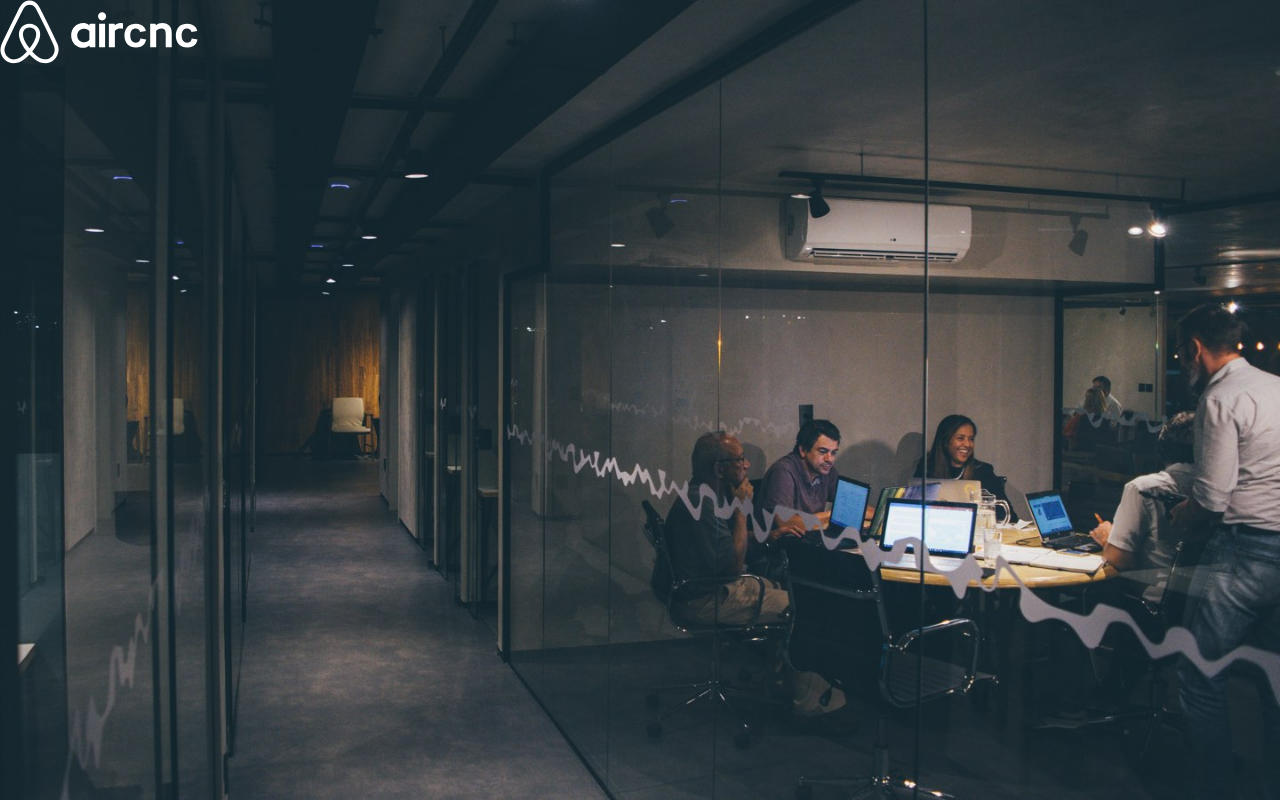
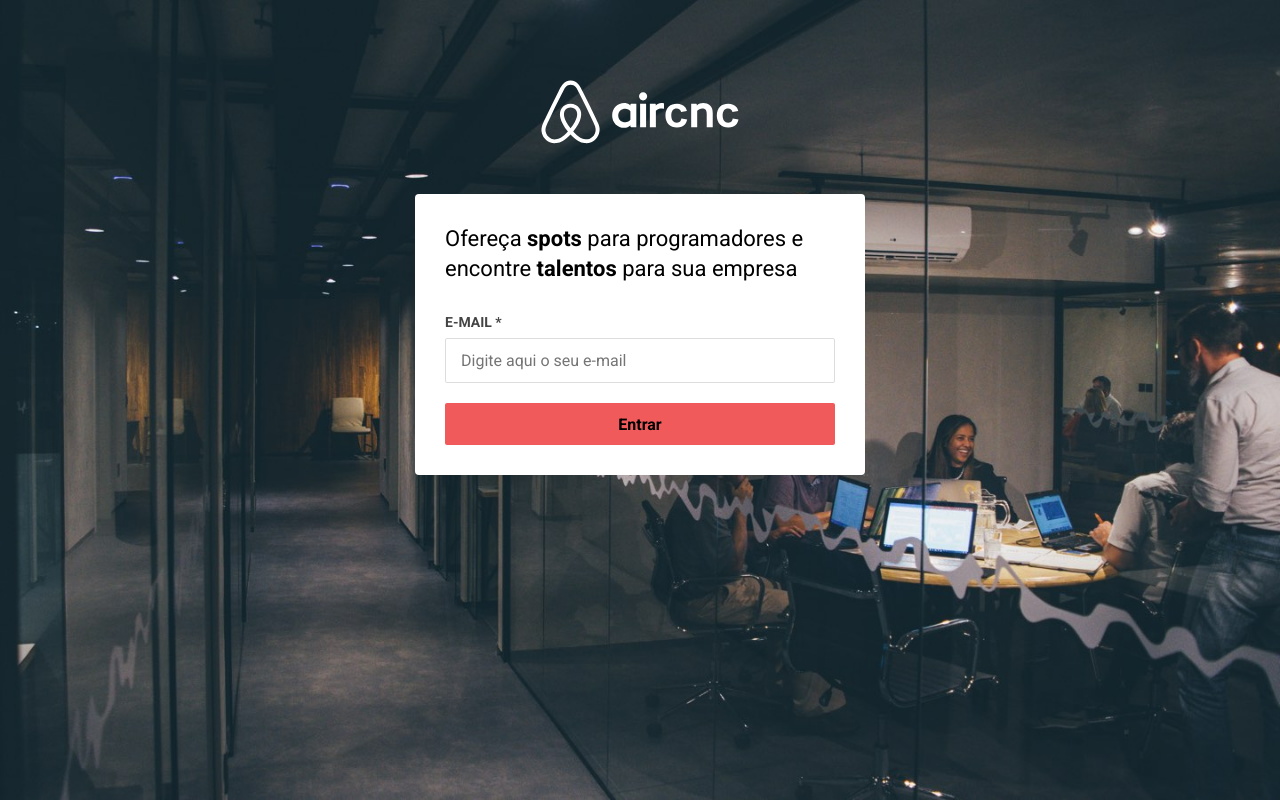
Before and after one commit to grodrigues-dev/AirCnC-UI, a React (Create React App) app: page / in a window 1280 px wide. Built offline with nearby package versions, Linux system fonts and the light colour scheme.

Commit message:
Adicionando Interface de cadastro

```diff
--- a/src/App.css
+++ b/src/App.css
@@ -20,3 +20,68 @@
   font-family: 'Roboto', Arial, Helvetica, sans-serif;
   font-size: 14px;
 }
+
+.container {
+  margin: 80px auto 0;
+  max-width: 450px;
+  width: 100%;
+  display: flex;
+  flex-direction: column;
+  align-items: center;
+}
+
+.content{
+  width: 100%;
+  background: #fff;
+  margin-top: 50px;
+  border-radius: 4px;
+  padding: 30px;
+
+
+}
+
+.content > p {
+  font-size: 22px;
+  line-height: 30px;
+  margin-bottom: 30px;
+}
+
+.content form {
+  display: flex;
+  flex-direction: column
+}
+
+.content form label {
+  font-size: 14px;
+  color: #444;
+  font-weight: bold;
+  margin-bottom: 8px;
+}
+
+.content form input{
+  margin-bottom: 20px;
+  border: 1px solid #ddd;
+  border-radius: 2px;
+  height: 45px;
+  padding: 0 15px;
+  font-size: 16px;
+}
+
+.content button.btn{
+  border: 0;
+  border-radius: 2px;
+  width: 100%;
+  height: 42px;
+  padding: 0 20px;
+  font-size: 16px;
+  font-weight: bold;
+  background: #f05a5b;
+  cursor: pointer;
+
+}
+
+.content button.btn:hover{
+  background: #e14f50;
+  cursor: pointer;
+
+}
--- a/src/App.js
+++ b/src/App.js
@@ -7,6 +7,19 @@
   return (
     <div className="container">
       <img src={logo} alt=""/>
+      <div className="content">
+
+        <p>Ofereça <strong>spots</strong> para programadores e encontre <strong>talentos</strong> para sua empresa</p>
+        <form >
+          <label htmlFor="email">E-MAIL *</label>
+          <input
+          type="email"
+          id="email"
+          placeholder="Digite aqui o seu e-mail"
+          />
+          <button type="submit" className="btn"> Entrar</button>
+        </form>
+      </div>
     </div>
   );
 }
```
